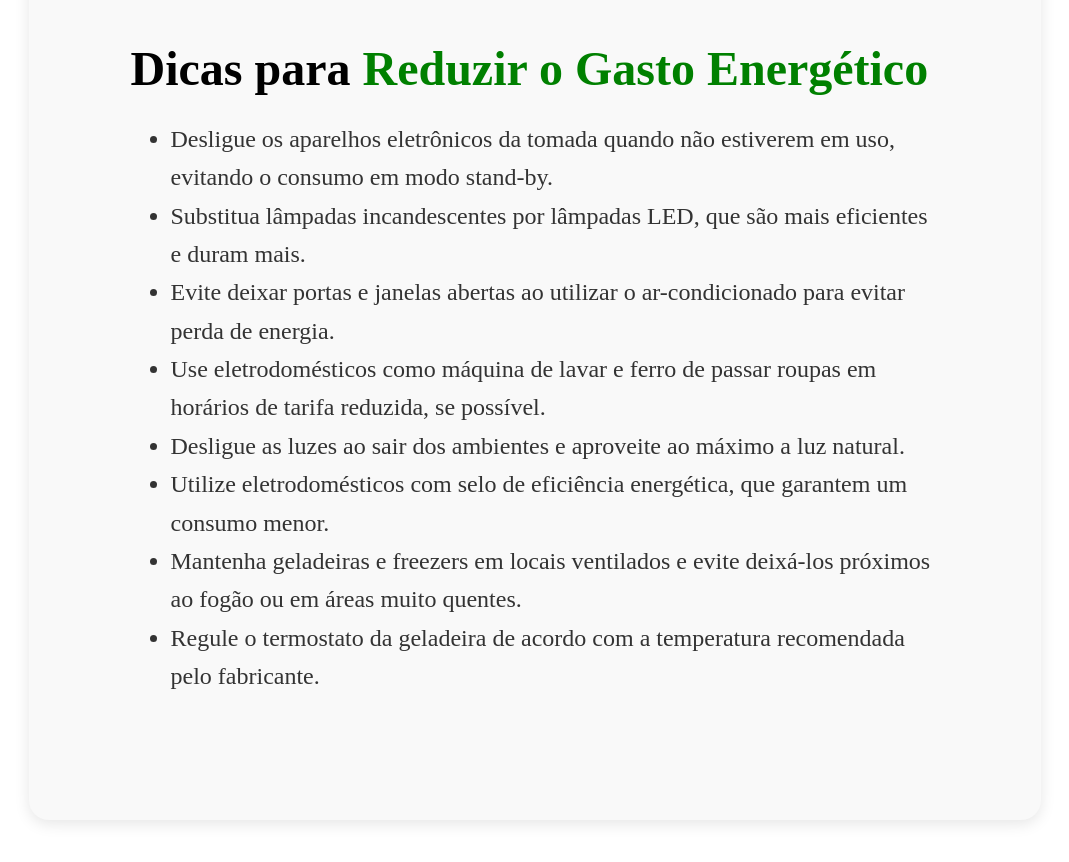
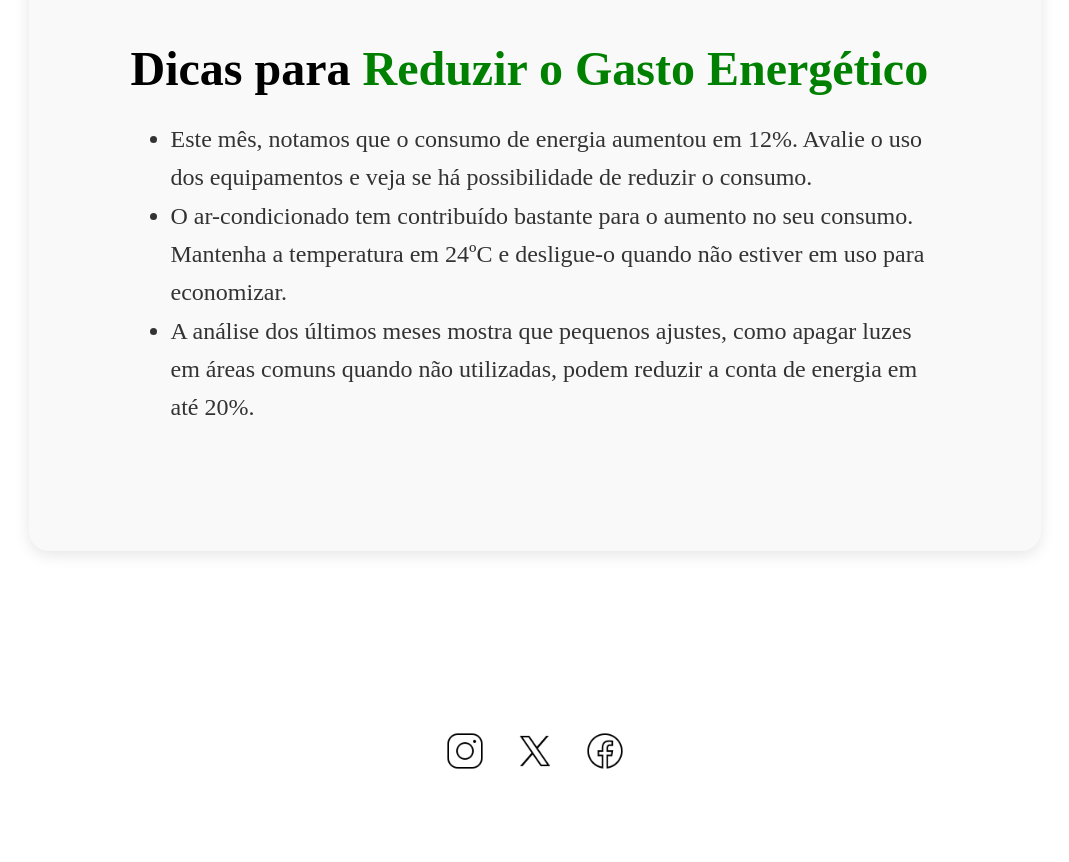
Before and after one commit to gustavoreislima13/global-solution, a Next.js app in the folder global/: page /dashboard in a window 1280 px wide. Shown: the part 4140-5002 px from the top of the page, without its empty margins (105-1174 px from the left). After the commit the page ends 4963 px from the top, so only its background shows below. Built offline with nearby package versions, Linux system fonts and the light colour scheme; no server answers.

Commit message:
arrumando as dicas

```diff
--- a/global/src/app/dashboard/page.tsx
+++ b/global/src/app/dashboard/page.tsx
@@ -131,14 +131,10 @@ export default function Exemplo() {
           Dicas para <span style={{ color: '#008000' }}>Reduzir o Gasto Energético</span>
         </h2>
         <ul style={{ fontSize: '1.5rem', lineHeight: '1.6', color: '#333' }}>
-          <li>Desligue os aparelhos eletrônicos da tomada quando não estiverem em uso, evitando o consumo em modo stand-by.</li>
-          <li>Substitua lâmpadas incandescentes por lâmpadas LED, que são mais eficientes e duram mais.</li>
-          <li>Evite deixar portas e janelas abertas ao utilizar o ar-condicionado para evitar perda de energia.</li>
-          <li>Use eletrodomésticos como máquina de lavar e ferro de passar roupas em horários de tarifa reduzida, se possível.</li>
-          <li>Desligue as luzes ao sair dos ambientes e aproveite ao máximo a luz natural.</li>
-          <li>Utilize eletrodomésticos com selo de eficiência energética, que garantem um consumo menor.</li>
-          <li>Mantenha geladeiras e freezers em locais ventilados e evite deixá-los próximos ao fogão ou em áreas muito quentes.</li>
-          <li>Regule o termostato da geladeira de acordo com a temperatura recomendada pelo fabricante.</li>
+          <li>Este mês, notamos que o consumo de energia aumentou em 12%. Avalie o uso dos equipamentos e veja se há possibilidade de reduzir o consumo.</li>
+          <li>O ar-condicionado tem contribuído bastante para o aumento no seu consumo. Mantenha a temperatura em 24ºC e desligue-o quando não estiver em uso para economizar.</li>
+          <li>A análise dos últimos meses mostra que pequenos ajustes, como apagar luzes em áreas comuns quando não utilizadas, podem reduzir a conta de energia em até 20%.</li>
+
         </ul>
       </section>
     </div>
```
